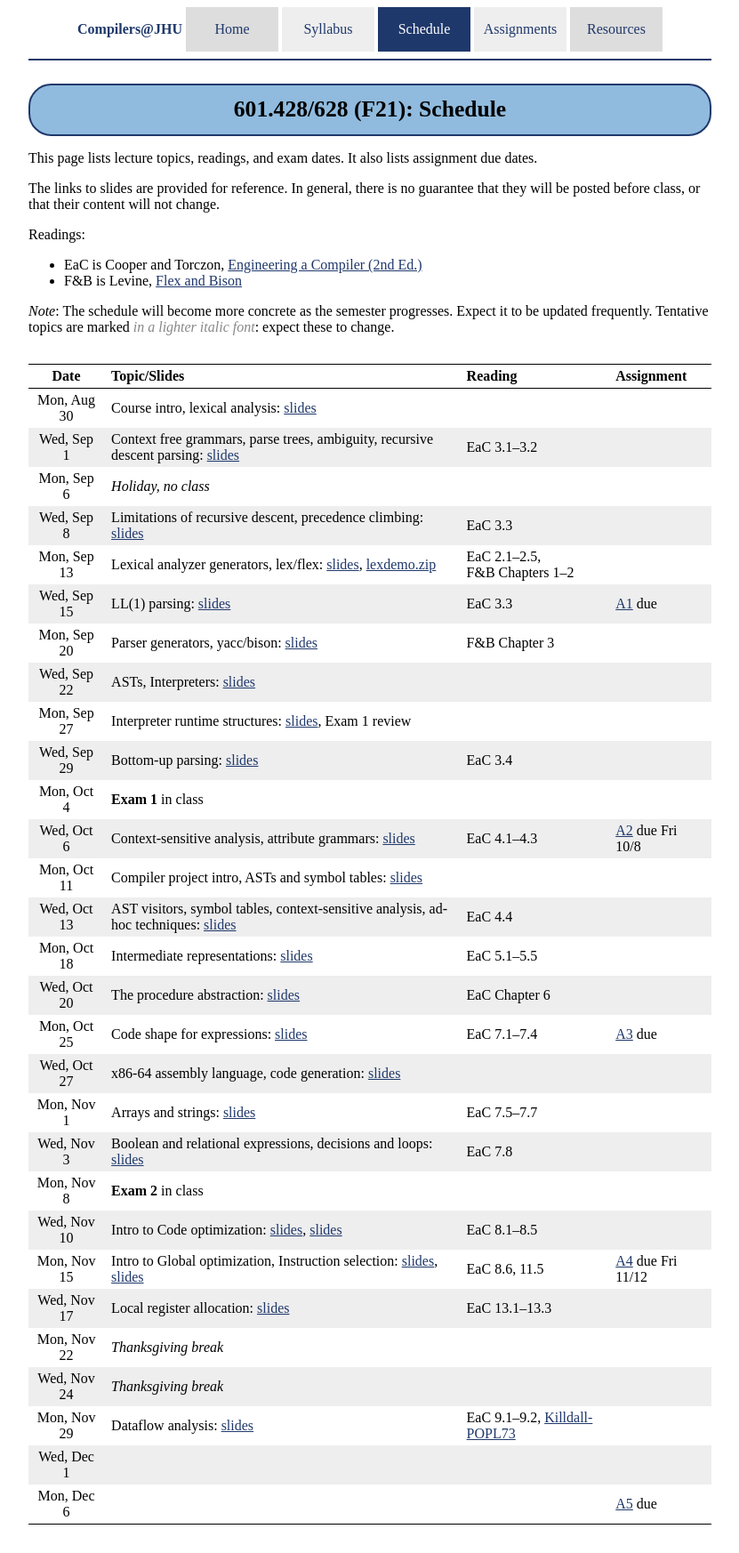
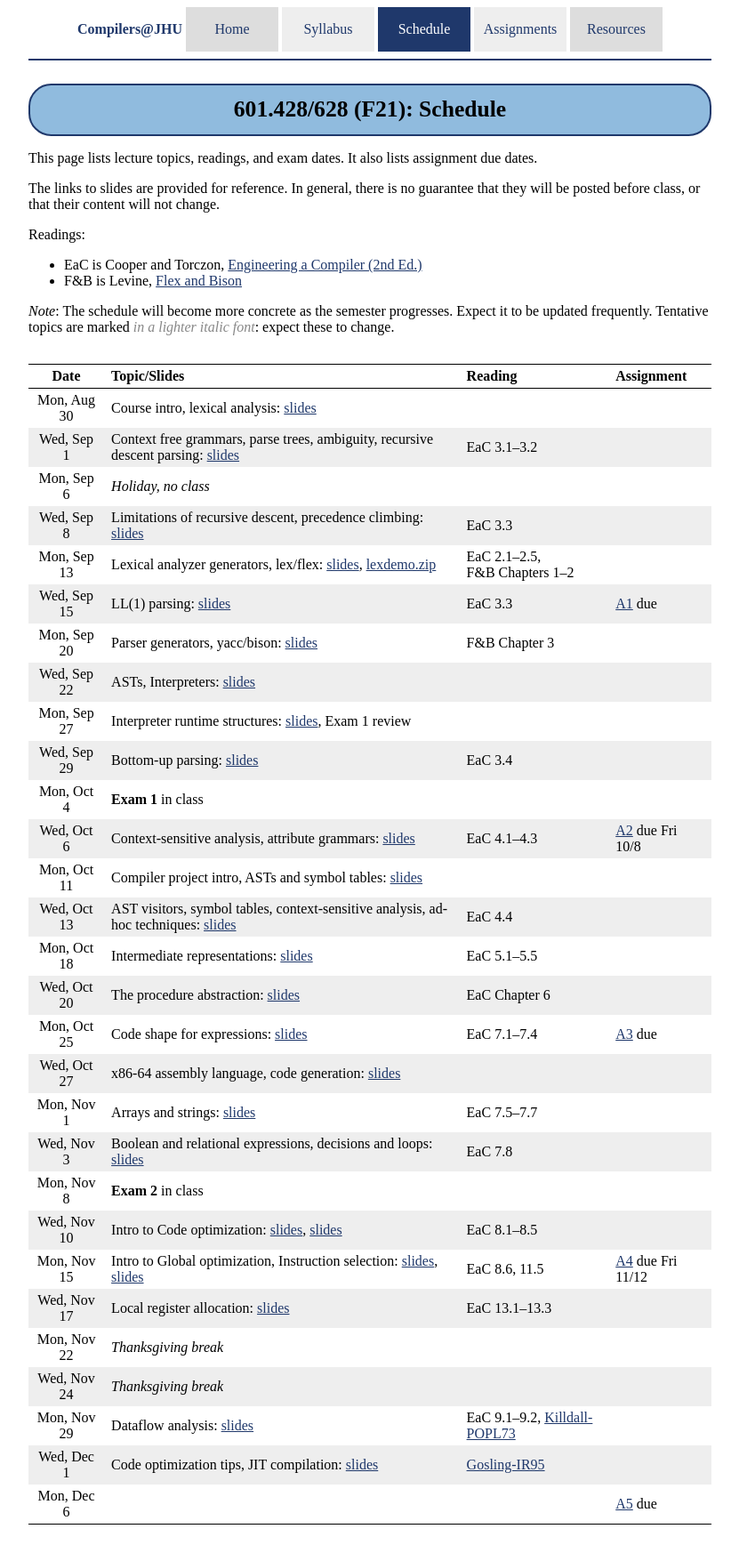
Before and after one commit to jhucompilers/fall2021, a Jekyll site: the page built from schedule.md, in a window 1280 px wide. Shown: the whole page at 89% size, without its empty margins (224-1055 px from the left). Built offline with Jekyll 4.4.1, drawn with Linux system fonts in a browser that asks for light colours.

Commit message:
slides for dec 1st

```diff
--- a/schedule.md
+++ b/schedule.md
@@ -44,7 +44,7 @@ Wed, Nov 17 | Local register allocation: [slides](lectures/Local_Register_Alloca
 Mon, Nov 22 | *Thanksgiving break*
 Wed, Nov 24 | *Thanksgiving break*
 Mon, Nov 29 | Dataflow analysis: [slides](lectures/foster-dataflow.pdf) | EaC 9.1–9.2, [Killdall-POPL73](lectures/killdall-popl73.pdf)
-Wed, Dec 1 |
+Wed, Dec 1 | Code optimization tips, JIT compilation: [slides](lectures/lecture23-public.pdf) | [Gosling-IR95](https://dl.acm.org/doi/pdf/10.1145/202530.202541) |
 Mon, Dec 6 | | | <a href="assign/assign05.html">A5</a> due
 
 
```
Also changed, not shown: 1 other file.
